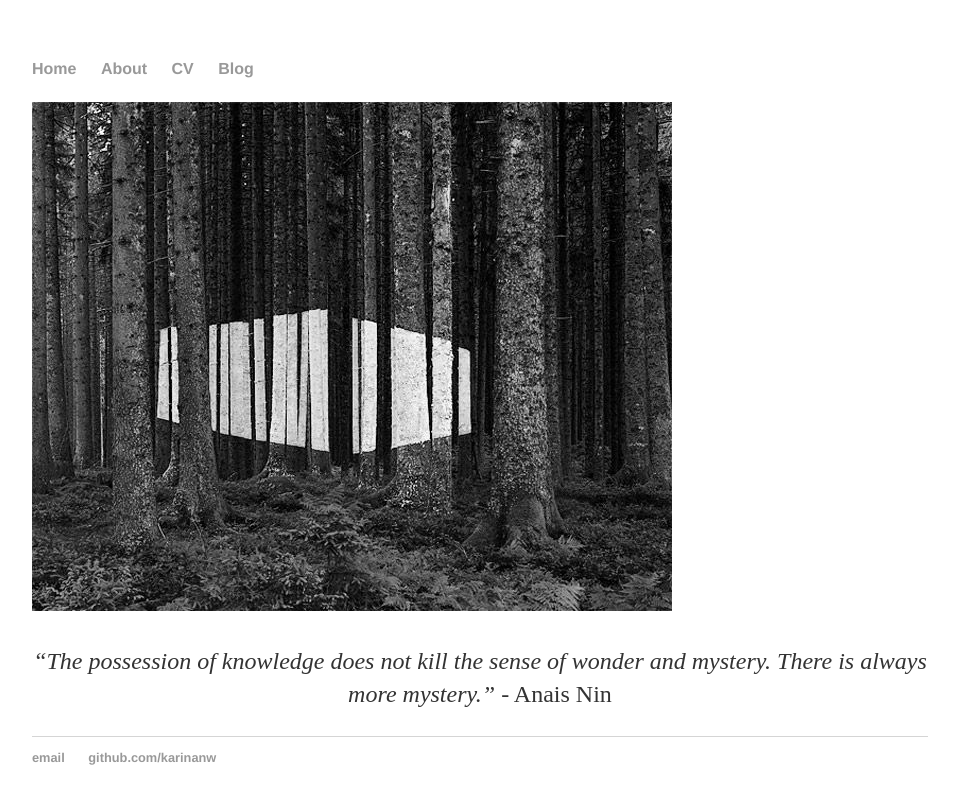
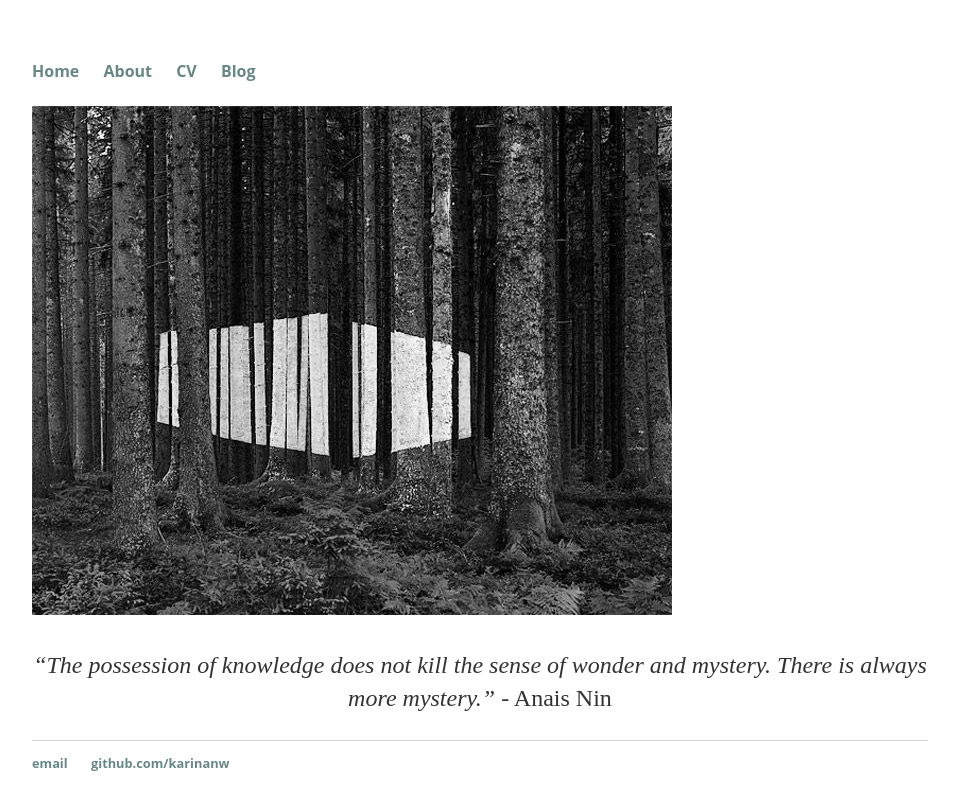
Before and after one commit to karinanw/karinanw.github.io, a Jekyll site: the page built from index.md, in a window 1280 px wide. Shown: the top 810 px of the page, without its empty margins (160-1117 px from the left). Built offline with Jekyll 4.4.1, drawn with Linux system fonts in a browser that asks for light colours.

Commit message:
Update main.css

```diff
--- a/css/main.css
+++ b/css/main.css
@@ -3,7 +3,7 @@ body {
     width: 70%;
 }
 nav ul, footer ul {
-    font-family:'Helvetica', 'Arial', 'Sans-Serif';
+    font-family:'Open Sans', 'Arial', 'Sans-Serif';
     padding: 0px;
     list-style: none;
     font-weight: bold;
@@ -12,16 +12,17 @@ nav ul li, footer ul li {
     display: inline;
     margin-right: 20px;
 }
-a {
-    text-decoration: none;
-    color: #999;
-}
+a:link {
+ color: #678787;
+ text-decoration: none;}
+a:visited {
+ color: DarkSlateGray;
+ font-weight: normal;}
 a:hover {
-    text-decoration: underline;
-}
+  text-decoration: underline;}
 h1 {
     font-size: 3em;
-    font-family:'Helvetica', 'Arial', 'Sans-Serif';
+    font-family:'Open Sans', 'Arial', 'Sans-Serif';
 }
 p {
     font-size: 1.5em;
```
